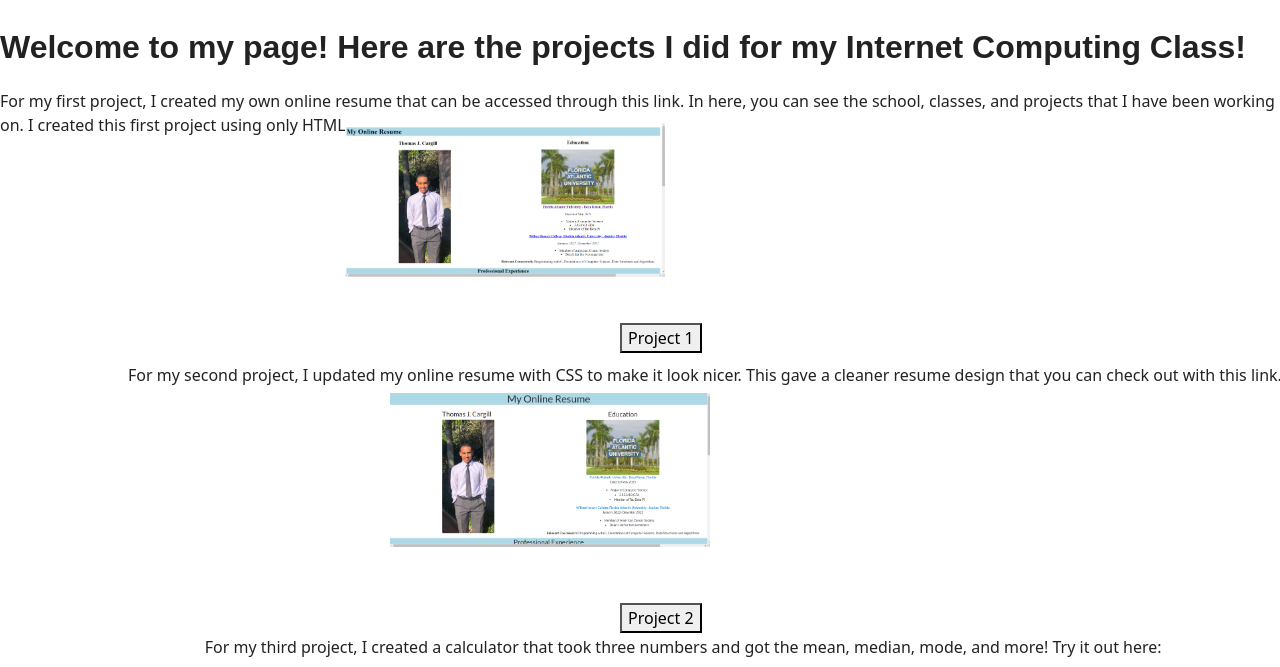
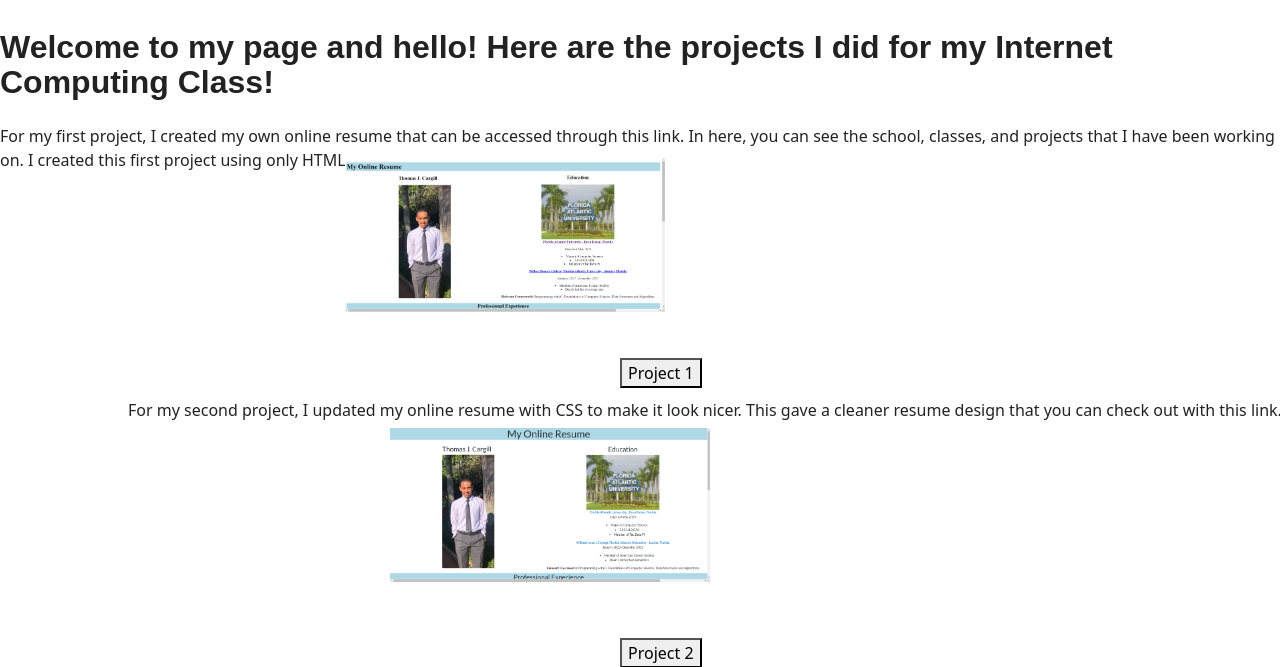
Before and after one commit to tcargill1/tc-website, a website: page my_website/public/index.html in a window 1280 px wide. Shown: the part 106-773 px from the top of the page. Drawn offline with nearby package versions, Linux system fonts and the light colour scheme; a web font is replaced by a local one.

Commit message:
Testing changes

```diff
--- a/my_website/public/index.html
+++ b/my_website/public/index.html
@@ -54,7 +54,7 @@
             </div>
           </nav>
         <h2>
-            Welcome to my page! Here are the projects I did for my Internet Computing Class!
+            Welcome to my page and hello! Here are the projects I did for my Internet Computing Class!
         </h2>
 
         <section class="project-1">
```
